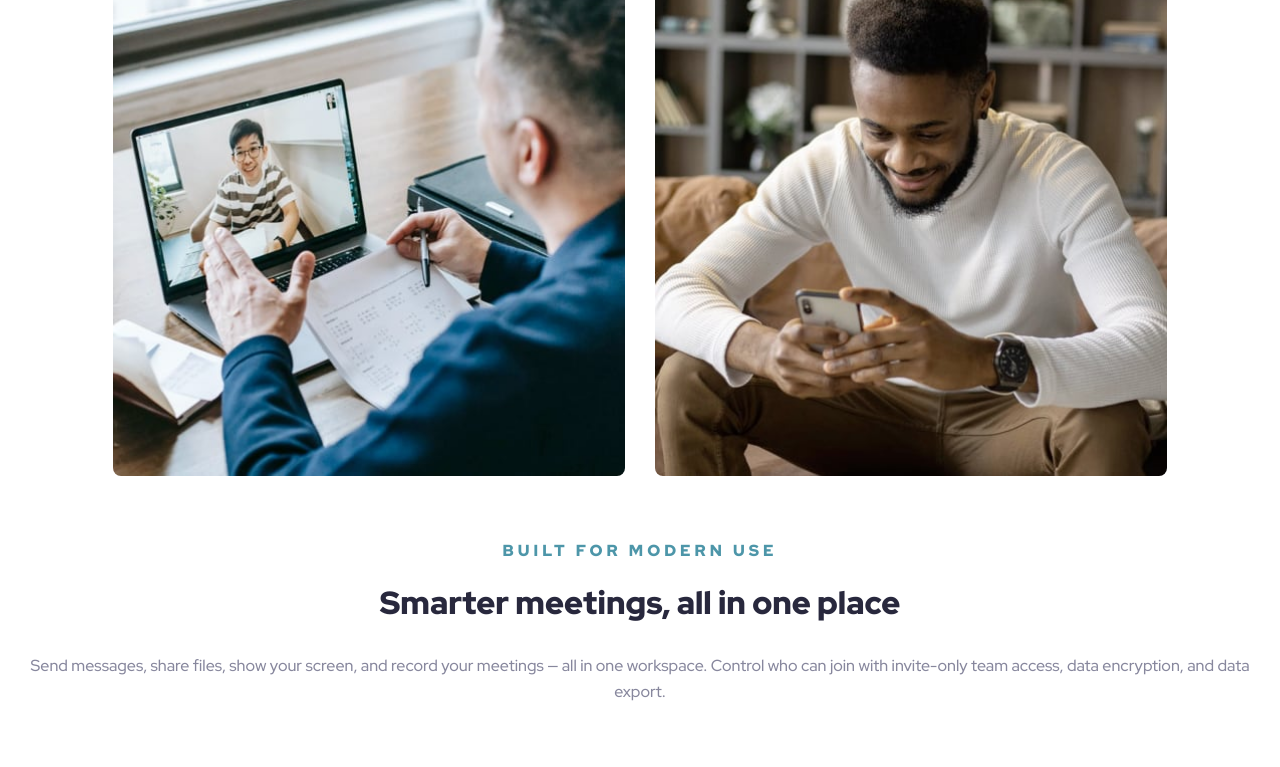
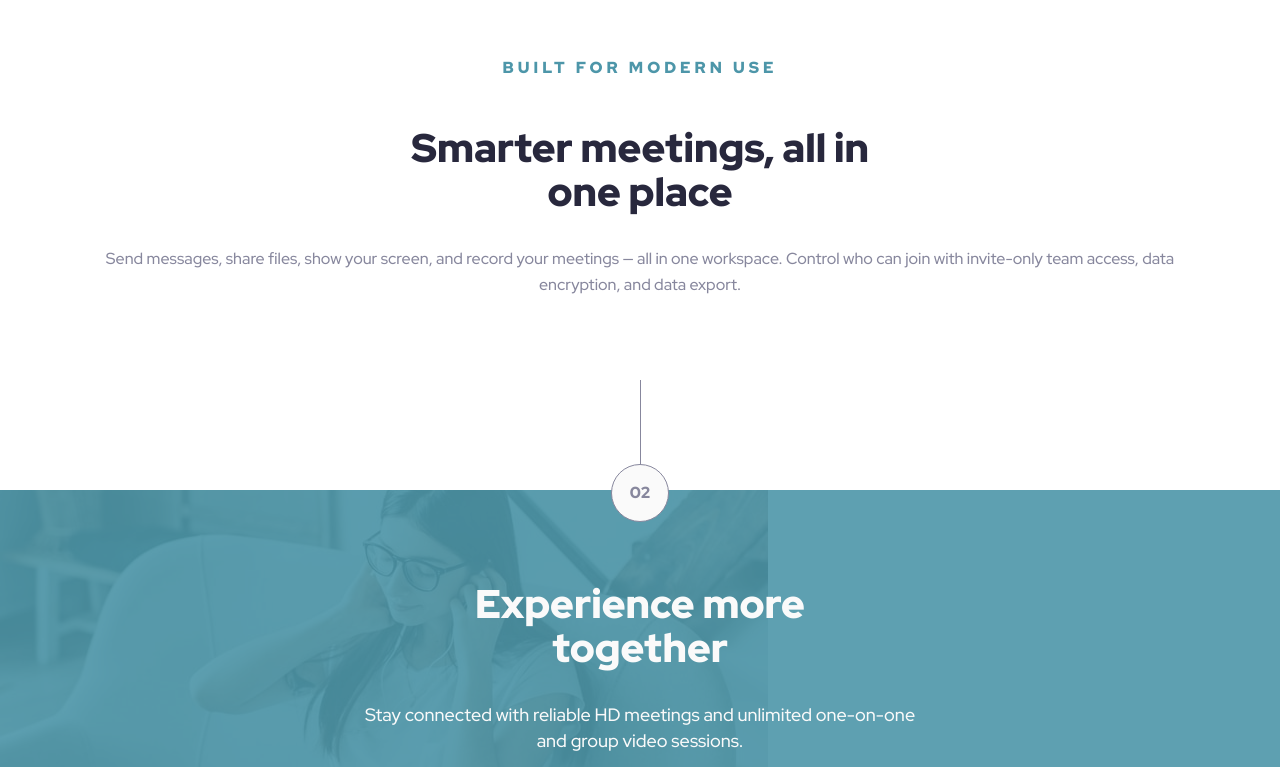
Before and after one commit to magsaram/Meet-landing-page, a plain HTML site: page index.html in a window 1280 px wide. Shown: the part 1320-2087 px from the top of the page. Drawn offline with Linux system fonts and the light colour scheme.

Commit message:
finish tablet version

```diff
--- a/css/style.css
+++ b/css/style.css
@@ -197,3 +197,83 @@ footer {
 .a-footer span {
   color: var(--lightViolet);
 }
+@media (min-width: 768px) {
+  .logo {
+    width: 100%;
+    margin: 48px auto 54px auto;
+  }
+  .mainpicture {
+    min-height: 303px;
+    background-size: 105%;
+    background-position: center;
+    margin-bottom: 72px;
+  }
+  .text-header {
+    margin: 0 auto;
+    width: 457px;
+  }
+  h1 {
+    margin-bottom: 24px;
+    font-size: 48px;
+  }
+  .text-header a {
+    margin: 0 8px;
+  }
+
+  .section01,
+  .section02 {
+    margin: 80px auto;
+  }
+  section {
+    display: flex;
+    flex-wrap: nowrap;
+    justify-content: center;
+    gap: 30px;
+    margin-bottom: 64px;
+  }
+  section img {
+    width: 20%;
+  }
+  .main-text {
+    padding: 0 97px;
+  }
+  .built {
+    margin-bottom: 48px;
+  }
+  .main-text h2 {
+    width: 500px;
+    margin: 0 auto;
+    font-size: 40px;
+    line-height: 44px;
+  }
+  .main-text p:last-of-type {
+    margin-top: 32px;
+    margin-bottom: 192px;
+  }
+  .section02 {
+    top: -190px;
+  }
+  .background {
+    background-image: url(../images/tablet/image-footer.jpg);
+  }
+  .h2-footer,
+  .p-footer,
+  .a-footer {
+    width: 573px;
+  }
+  .h2-footer {
+    top: 92px;
+    width: 457px;
+    font-size: 40px;
+    line-height: 44px;
+  }
+  .p-footer {
+    top: 212px;
+  }
+  .a-footer {
+    top: 304px;
+    display: inline-block;
+    width: 193px;
+    height: 58px;
+  }
+}
--- a/index.html
+++ b/index.html
@@ -24,7 +24,7 @@
     <header>
       <div class="mainpicture"></div>
       <div class="text-header">
-        <h1>Group Chat for Everyone</h1>
+        <h1>Group Chat <br />for Everyone</h1>
         <p>
           Meet makes it easy to connect with others face-to-face virtually and
           collaborate across any device.
```
